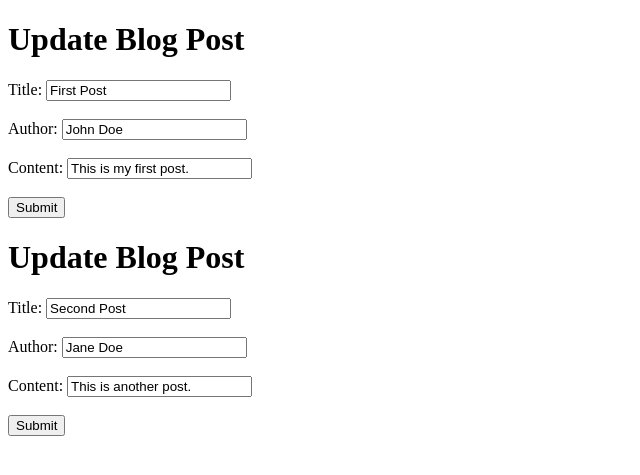
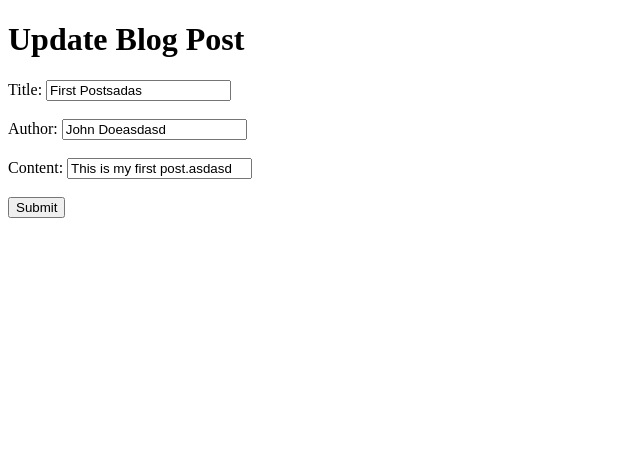
Before and after one commit to Ahmed-A-Mo123/MasterBlog, a Flask app: page /update/1 in a window 1280 px wide. Shown: the top 475 px of the page, without its empty margins (0-640 px from the left). Run offline with Flask 3, Linux system fonts and the light colour scheme.

Commit message:
Update function Complete!!!

```diff
--- a/app.py
+++ b/app.py
@@ -21,7 +21,7 @@ def file():
 
 def fetch_file_by_id(id_num):
     blogs = file()
-    id_numbers = [str(blog_id['id']) for blog_id in blogs]
+    id_numbers = [int(blog_id['id']) for blog_id in blogs]
     post = [post for post in blogs if post['id'] == id_num]
 
     if id_num not in id_numbers:
@@ -74,18 +74,18 @@ def show_form():
 
 @app.route('/update/<post_id>', methods=['GET', 'POST'])
 def update(post_id):
-    posts = (fetch_file_by_id(post_id))
+    posts = fetch_file_by_id(int(post_id))
     if posts is None:
         # Post not found
         return "Post not found", 404
 
-    if request.method == "POST":
+    if request.method == 'POST':
         # Step 1: Read the JSON file
         with open('blog_data.json', 'r') as fileobj:
             data = json.load(fileobj)
 
         # Step 2: Find the dictionary to update
-        index_to_update = post_id - 1  # Index of the dictionary you want to update
+        index_to_update = int(post_id) - 1   # Index of the dictionary you want to update
         dict_to_update = data[index_to_update]
 
         # Step 3: Modify the dictionary
@@ -95,10 +95,10 @@ def update(post_id):
 
         # Step 4: Write the updated data structure back to the JSON file
         with open('blog_data.json', 'w') as fileobj:
-            json.dump(dict_to_update, fileobj)
-
-    if request.method == 'GET':
-        return render_template('update.html', post=file())
+            json.dump(data, fileobj)
+        return render_template('index.html', posts=data)
+    else:
+        return render_template('update.html', post=posts, id=post_id)
 
 
 if __name__ == '__main__':
--- a/blog_data.json
+++ b/blog_data.json
@@ -1 +1 @@
-[{"id": 1, "author": "John Doe", "title": "First Post", "content": "This is my first post."}, {"id": 2, "author": "Jane Doe", "title": "Second Post", "content": "This is another post."}]
+[{"id": 1, "author": "John Doeasdasd", "title": "First Postsadas", "content": "This is my first post.asdasd"}, {"id": 2, "author": "Jane Doeasdas", "title": "Ahmed", "content": "This is another post.asdasd"}, {"id": 3, "author": "ahmed ", "title": "Ahmed this is great now ", "content": "change this to another thing"}]
--- a/templates/update.html
+++ b/templates/update.html
@@ -8,7 +8,7 @@
 <body>
     {% for blog in post %}
     <h1>Update Blog Post</h1>
-    <form action="/update/{{ blog['id'] }}" method="POST">
+    <form action="/update/{{ id }}" method="POST">
         <label for="title">Title:</label>
         <input type="text" id="title" name="title" value="{{ blog['title'] }}"><br><br>
         <label for="author">Author:</label>
```
